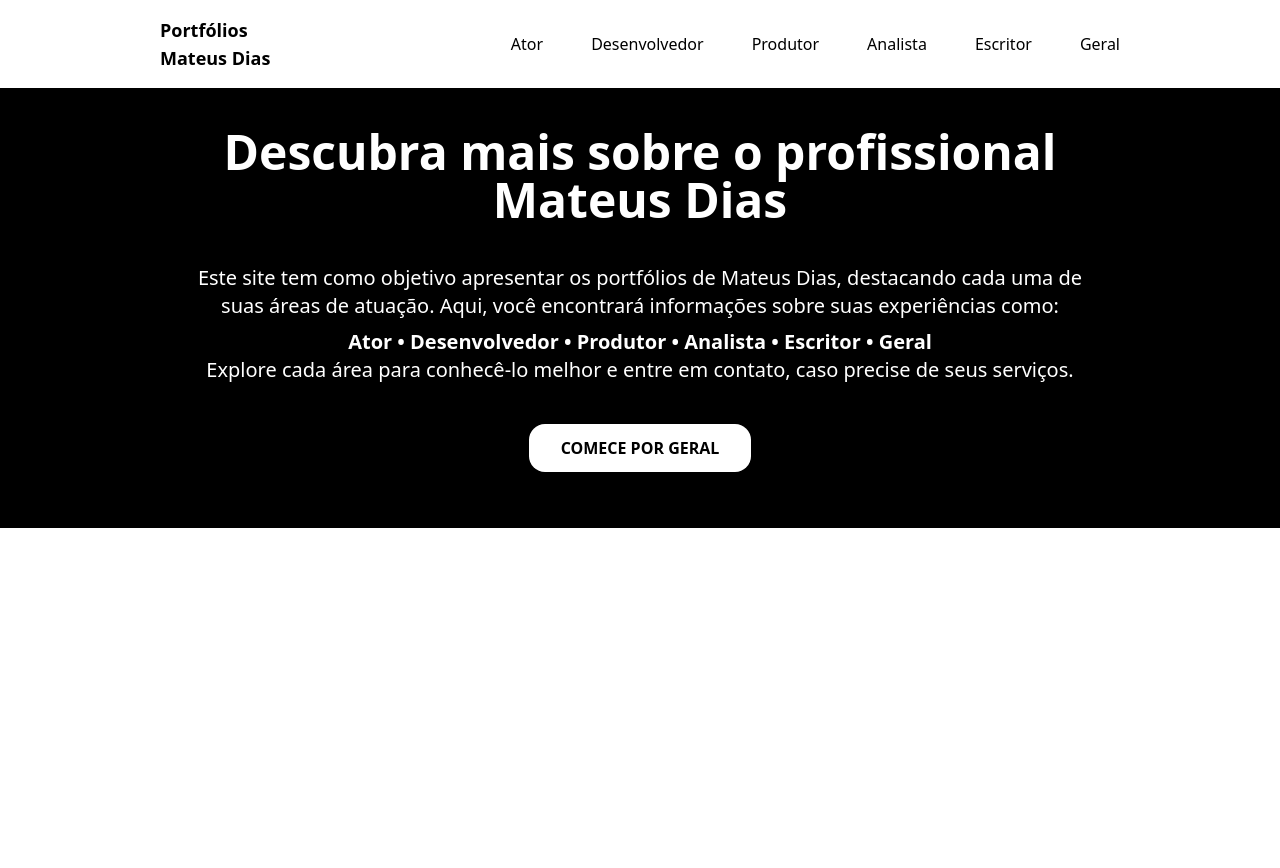
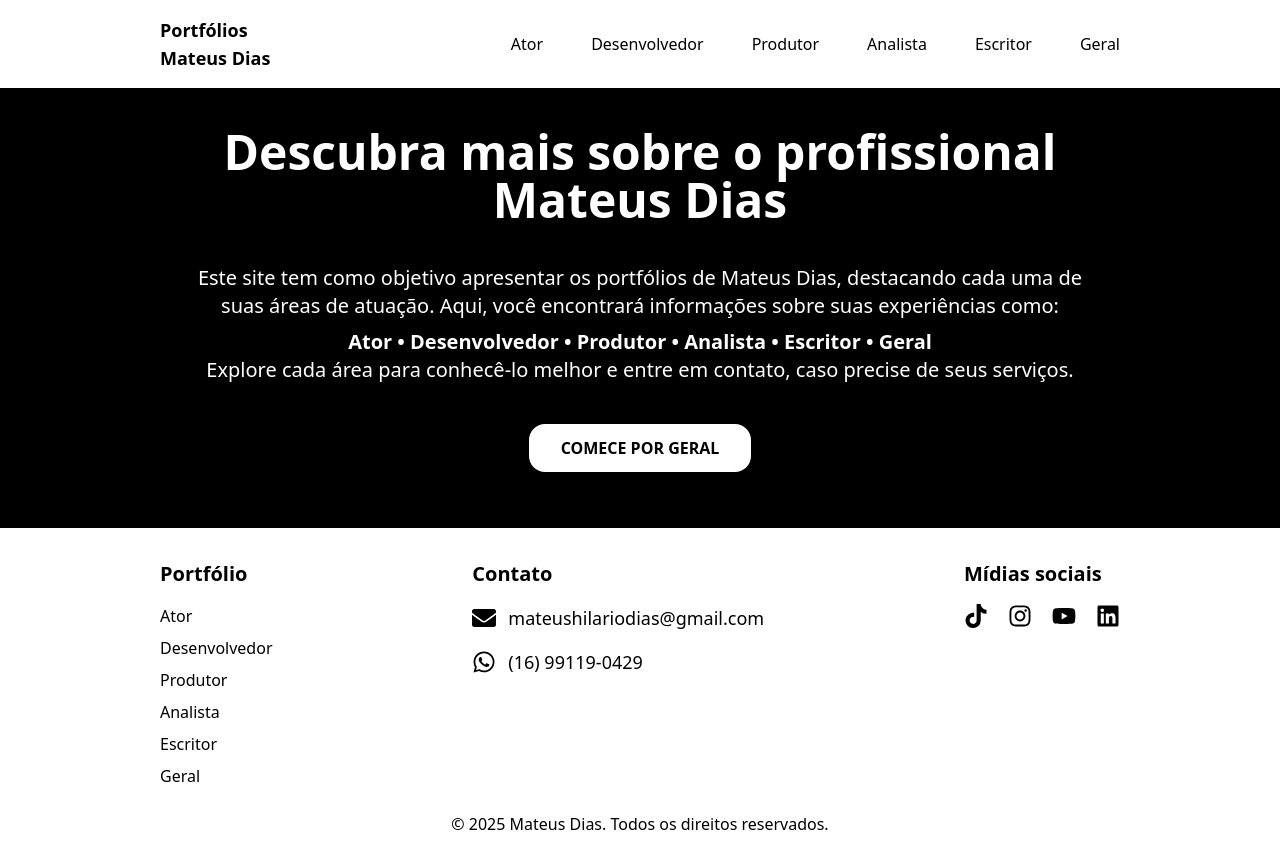
Before and after one commit to mateushilariodias/portfolios, a Next.js app: page / in a window 1280 px wide. Before the commit the page ends 800 px from the top, so only its background shows below. Built offline with nearby package versions, Linux system fonts and the light colour scheme.

Commit message:
feat(footer): builds the footer

```diff
--- a/src/app/page.tsx
+++ b/src/app/page.tsx
@@ -1,11 +1,13 @@
 import Header from "@/components/Header";
 import Hero from "@/components/Hero";
+import Footer from "@/components/Footer";
 
 export default function Home() {
   return (
     <div className="">
       <Header />
       <Hero />
+      <Footer />
     </div>
   );
 }
--- /dev/null
+++ b/src/components/Footer.tsx
@@ -0,0 +1,67 @@
+'use client'
+
+import Link from "next/link"
+import { FaInstagram, FaTiktok, FaYoutube, FaLinkedin, FaWhatsapp, FaEnvelope } from "react-icons/fa"
+
+function Footer() {
+    return (
+        <footer className="bg-white text-black w-full py-4 lg:py-8">
+            <section className="flex flex-col lg:flex-row justify-between items-start gap-8 px-4 lg:px-16 xl:px-40">
+
+                {/* Navegação das seções do portfólio */}
+                <nav className="flex flex-col gap-2">
+                    <h3 className="font-bold text-xl pb-2">Portfólio</h3>
+                    <Link href="/actor" className="hover:text-gray-500 transition">Ator</Link>
+                    <Link href="/systemsDeveloper" className="hover:text-gray-500 transition">Desenvolvedor</Link>
+                    <Link href="/culturalProducer" className="hover:text-gray-500 transition">Produtor</Link>
+                    <Link href="/systemsAnalyst" className="hover:text-gray-500 transition">Analista</Link>
+                    <Link href="/writer" className="hover:text-gray-500 transition">Escritor</Link>
+                    <Link href="/general" className="hover:text-gray-500 transition">Geral</Link>
+                </nav>
+
+                {/* Contato */}
+                <address className="not-italic flex flex-col gap-4">
+                    <h3 className="font-bold text-xl">Contato</h3>
+                    <Link
+                        href="mailto:mateushilariodias@gmail.com?subject=T%C3%ADtulo%20do%20e-mail&body=Olá,%20tudo%20bem?%0D%0A%0D%0AEstou..."
+                        className="flex items-center gap-3 hover:text-gray-500 transition"
+                    >
+                        <FaEnvelope className="text-2xl" />
+                        <span className="text-base lg:text-lg">mateushilariodias@gmail.com</span>
+                    </Link>
+                    <Link
+                        href="https://api.whatsapp.com/send?phone=5516991190429&text=Olá,%20Mateus"
+                        className="flex items-center gap-3 hover:text-gray-500 transition"
+                    >
+                        <FaWhatsapp className="text-2xl" />
+                        <span className="text-base lg:text-lg">(16) 99119-0429</span>
+                    </Link>
+                </address>
+
+                {/* Redes Sociais */}
+                <div className="flex flex-col items-start gap-4">
+                    <h3 className="font-bold text-xl">Mídias sociais</h3>
+                    <div className="flex gap-5 text-2xl">
+                        <Link href="https://www.tiktok.com/@mateushilariodias" className="hover:text-gray-500 transition">
+                            <FaTiktok />
+                        </Link>
+                        <Link href="https://www.instagram.com/mateushilariodias" className="hover:text-gray-500 transition">
+                            <FaInstagram />
+                        </Link>
+                        <Link href="https://www.youtube.com/@mateushilariodias" className="hover:text-gray-500 transition">
+                            <FaYoutube />
+                        </Link>
+                        <Link href="https://www.linkedin.com/in/mateus-hilario-dias-2602901aa" className="hover:text-gray-500 transition">
+                            <FaLinkedin />
+                        </Link>
+                    </div>
+                </div>
+            </section>
+            <div className="text-center mt-6 text-sm lg:text-base">
+                &copy; 2025 Mateus Dias. Todos os direitos reservados.
+            </div>
+        </footer>
+    )
+}
+
+export default Footer
```
